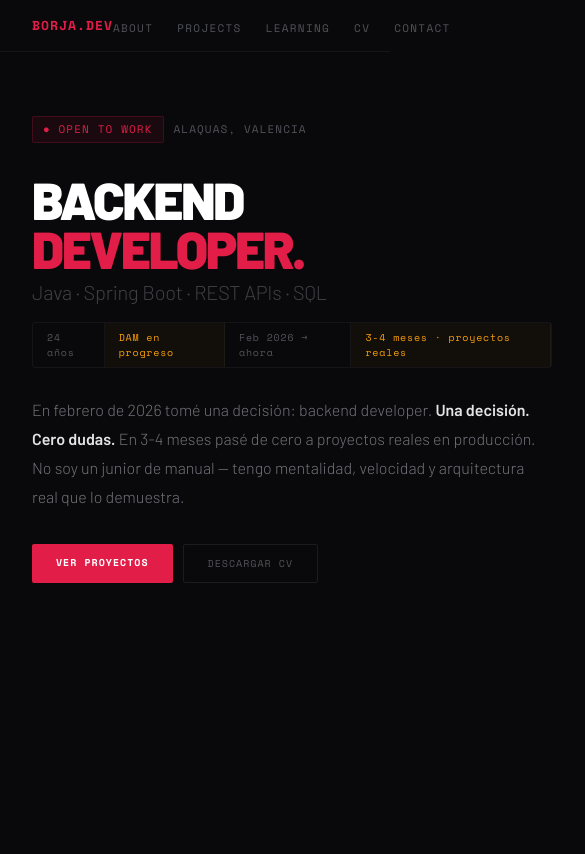
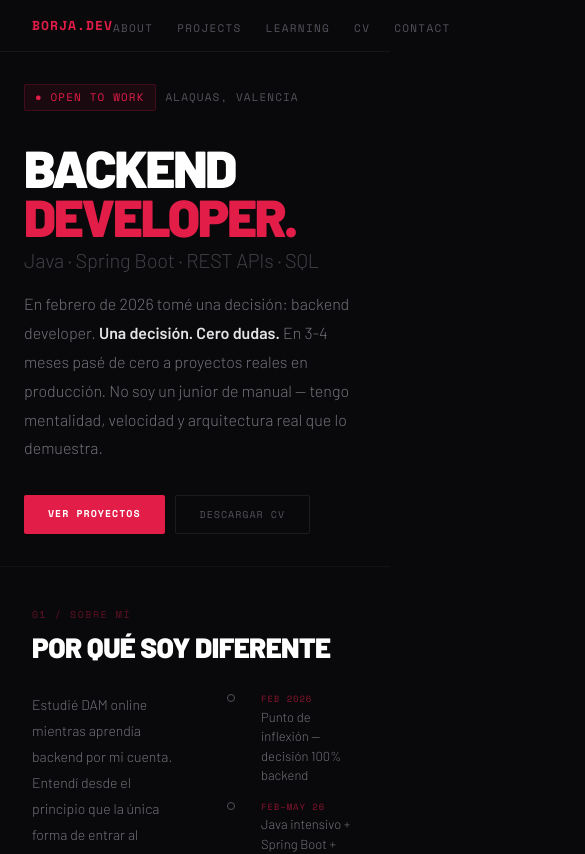
Before and after one commit to borja8dev/portfolio-borja, a Next.js app: page / in a window 390 px wide. Shown: the top 854 px of the page, 585 px wide, since content can reach past the window. Built offline with nearby package versions, Linux system fonts and the light colour scheme.

Commit message:
fix: mobile responsive mejoras

```diff
--- a/src/app/components/About.tsx
+++ b/src/app/components/About.tsx
@@ -23,7 +23,7 @@ export default function About() {
         fontFamily: 'var(--body)',
       }}>Por qué soy diferente</h2>
 
-      <div style={{
+      <div className="two-col-grid" style={{
         display: 'grid',
         gridTemplateColumns: '1fr 1fr',
         gap: '2rem',
--- a/src/app/components/Footer.tsx
+++ b/src/app/components/Footer.tsx
@@ -1,6 +1,6 @@
 export default function Footer() {
   return (
-    <footer style={{
+    <footer className="footer-mobile" style={{
       padding: '1.5rem 2rem',
       borderTop: '1px solid rgba(255,255,255,0.04)',
       display: 'flex',
--- a/src/app/components/Hero.tsx
+++ b/src/app/components/Hero.tsx
@@ -1,14 +1,25 @@
 'use client'
+import { useEffect, useState } from 'react'
 
 export default function Hero() {
+  const [isMobile, setIsMobile] = useState(false)
+
+  useEffect(() => {
+    const check = () => setIsMobile(window.innerWidth < 1024)
+    check()
+    window.addEventListener('resize', check)
+    return () => window.removeEventListener('resize', check)
+  }, [])
+
   return (
  <section style={{
-      padding: '4rem 2rem 3rem',
+  padding: isMobile ? '2rem 1.5rem' : '4rem 2rem 3rem',
   display: 'flex',
+  flexDirection: isMobile ? 'column' : 'row' as const,
   alignItems: 'flex-start',
-      gap: '4rem',
+  gap: isMobile ? '1rem' : '4rem',
 }}>
-      <div style={{ maxWidth: '520px', flexShrink: 0 }}>
+      <div style={{ maxWidth: '520px', flexShrink: 0, width: '100%' }}>
         <div style={{
           display: 'flex',
           alignItems: 'center',
@@ -60,6 +71,7 @@ export default function Hero() {
           </span>
         </h1>
 
+        {!isMobile && (
           <div style={{
             display: 'flex',
             alignItems: 'center',
@@ -88,6 +100,7 @@ export default function Hero() {
               </span>
             ))}
           </div>
+        )}
 
         <p style={{
           fontSize: '16px',
@@ -135,6 +148,7 @@ export default function Hero() {
         </div>
       </div>
 
+      {!isMobile && (
         <div style={{
           flex: 1,
           background: 'var(--bg2)',
@@ -171,7 +185,7 @@ export default function Hero() {
                 <div style={{
                   fontFamily: 'var(--mono)',
                   fontSize: '11px',
-                color: line.cmd === '$ status' ? 'var(--acc)' : 'var(--muted)',
+                  color: line.cmd === '❯ estado' ? 'var(--acc)' : 'var(--muted)',
                   paddingLeft: '12px',
                   letterSpacing: '0.04em',
                 }}>{line.out}</div>
@@ -179,6 +193,7 @@ export default function Hero() {
             ))}
           </div>
         </div>
+      )}
     </section>
   )
 }
--- a/src/app/components/Navbar.tsx
+++ b/src/app/components/Navbar.tsx
@@ -22,7 +22,7 @@ export default function Navbar() {
         BORJA.DEV
       </span>
 
-      <ul style={{
+      <ul className="nav-links-mobile" style={{
         display: 'flex',
         gap: '1.5rem',
         listStyle: 'none',
--- a/src/app/page.tsx
+++ b/src/app/page.tsx
@@ -8,7 +8,7 @@ import Footer from './components/Footer'
 
 export default function Home() {
   return (
-    <main style={{ background: 'var(--bg)', minHeight: '100vh' }}>
+    <main style={{ background: 'var(--bg)' }}>
       <Navbar />
       <Hero />
       <About />
```
Lines whose indentation alone changed are shown as unchanged.
